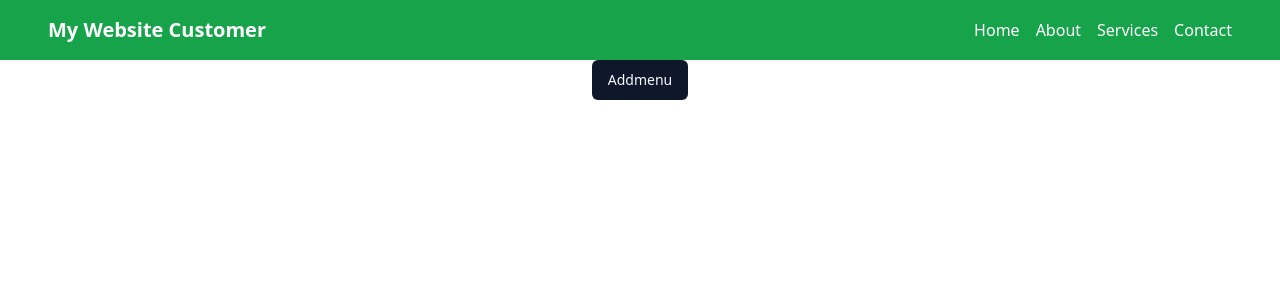
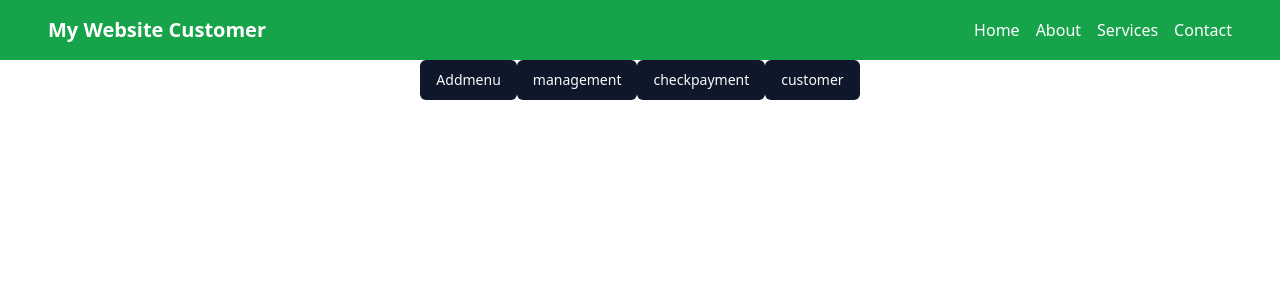
Before and after one commit to Autsada555/PJ480-React, a React (Vite) app in the folder frontend/: page / in a window 1280 px wide. Shown: the top 300 px of the page. Built offline with nearby package versions, Linux system fonts and the light colour scheme.

Commit message:
updateNavbar

```diff
--- a/frontend/src/App.tsx
+++ b/frontend/src/App.tsx
@@ -6,6 +6,9 @@ import { Route, Routes } from "react-router-dom";
 import './App.css';
 import { Customer} from './pages/admin/Customer';
 import { AddMenu } from './pages/admin/AddMenu';
+import { Management } from './pages/admin/Management';
+import { CheckPayment } from './pages/admin/CheckPayment';
+
 import { Home } from './pages/customer/Home';
 
 function App() {
@@ -17,6 +20,8 @@ function App() {
           <Route path="/" element={<Home />}/>
           <Route path="/customer" element={<Customer />} />
           <Route path="/addmenu" element={<AddMenu />}/>
+          <Route path="/management" element={<Management />} />
+          <Route path="/checkpayment" element={<CheckPayment />}/>
         </Routes>
       </div>
     </BrowserRouter>
--- /dev/null
+++ b/frontend/src/pages/admin/CheckPayment.tsx
@@ -0,0 +1,9 @@
+import Navbar from "./navbar"
+
+export function CheckPayment() {
+    return (
+        <div>
+            <Navbar/>
+        </div>
+    )
+}
--- /dev/null
+++ b/frontend/src/pages/admin/Management.tsx
@@ -0,0 +1,9 @@
+import Navbar from "./navbar"
+
+export function Management() {
+    return (
+        <div>
+            <Navbar/>
+        </div>
+    )
+}
--- a/frontend/src/pages/customer/Home.tsx
+++ b/frontend/src/pages/customer/Home.tsx
@@ -6,6 +6,9 @@ export function Home() {
         <div>
             <Navbar/>
             <Button><a href="addmenu">Addmenu</a></Button>
+            <Button><a href="management">management</a></Button>
+            <Button><a href="checkpayment">checkpayment</a></Button>
+            <Button><a href="customer">customer</a></Button>
         </div>
     )
 }
```
